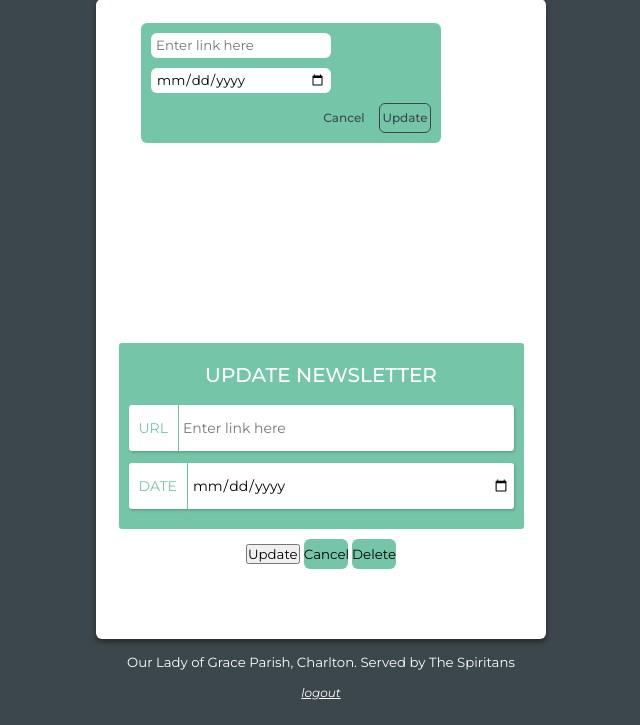
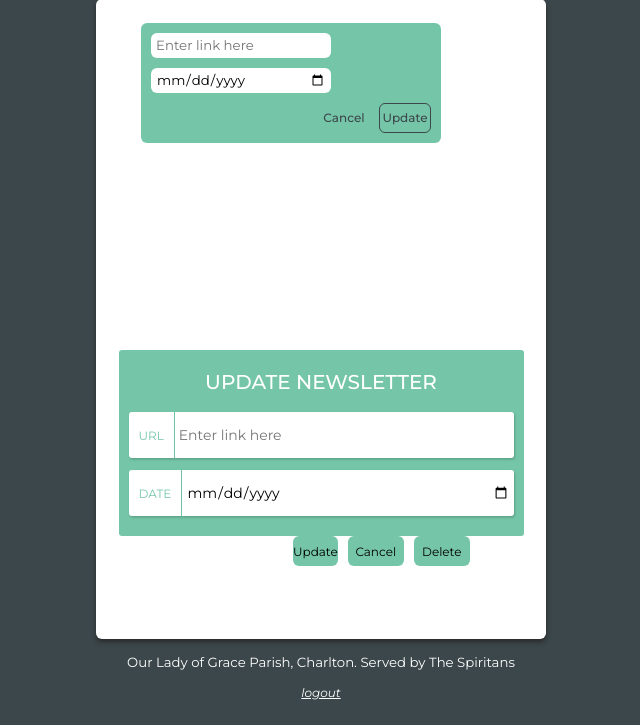
Before and after one commit to isondetech/olog-newsletter-app, a Flask app: template templates/update.html in a window 1280 px wide. Shown: the part 75-800 px from the top of the page, without its empty margins (319-959 px from the left). Run offline with Flask 3, Linux system fonts and the light colour scheme; the template is opened without the code that fills it, so the values that code supplies are empty.

Commit message:
Start update card button styling

```diff
--- a/static/css/update-card.css
+++ b/static/css/update-card.css
@@ -34,7 +34,7 @@
 
 .update-card-label{
     background-color: #fff;
-    font-size: 14px;
+    font-size: 12px;
     color: #75C6A9;
     border-right: 1px solid #75C6A9;
     border-bottom-left-radius: 3px;
@@ -57,3 +57,21 @@
     padding-right: 4px;
     box-shadow: 1px 1.5px 2.5px #5d9e87;
 }
+
+.update-card-buttons{
+    display: flex;
+    gap: 10px;
+}
+
+
+.update-card-buttons button{
+    font-size: 12px;
+    width: 3.5rem;
+    margin-top: 0px;
+}
+
+.update-card-buttons{
+    font-size: 12px;
+    width: 3.5rem;
+    margin-top: 0px;
+}
--- a/templates/update.html
+++ b/templates/update.html
@@ -37,9 +37,9 @@
             </div>
         </div>
         <div class="update-card-buttons">
-            <input type="submit" value="Update">
-            <a href="{{ url_for('admin') }}"><button type="button">Cancel</button></a>
-            <a href="{{url_for('delete', id=db_data.id)}}"><button type="button">Delete</button></a>
+            <button type="submit" class="update-card-submit-btn">Update</button>
+            <a href="{{ url_for('admin') }}"><button class="update-card-cancel-btn" type="button">Cancel</button></a>
+            <a href="{{url_for('delete', id=db_data.id)}}"><button class="update-card-delete-btn" type="button">Delete</button></a>
         </div>
     </form>
 </main>
```
